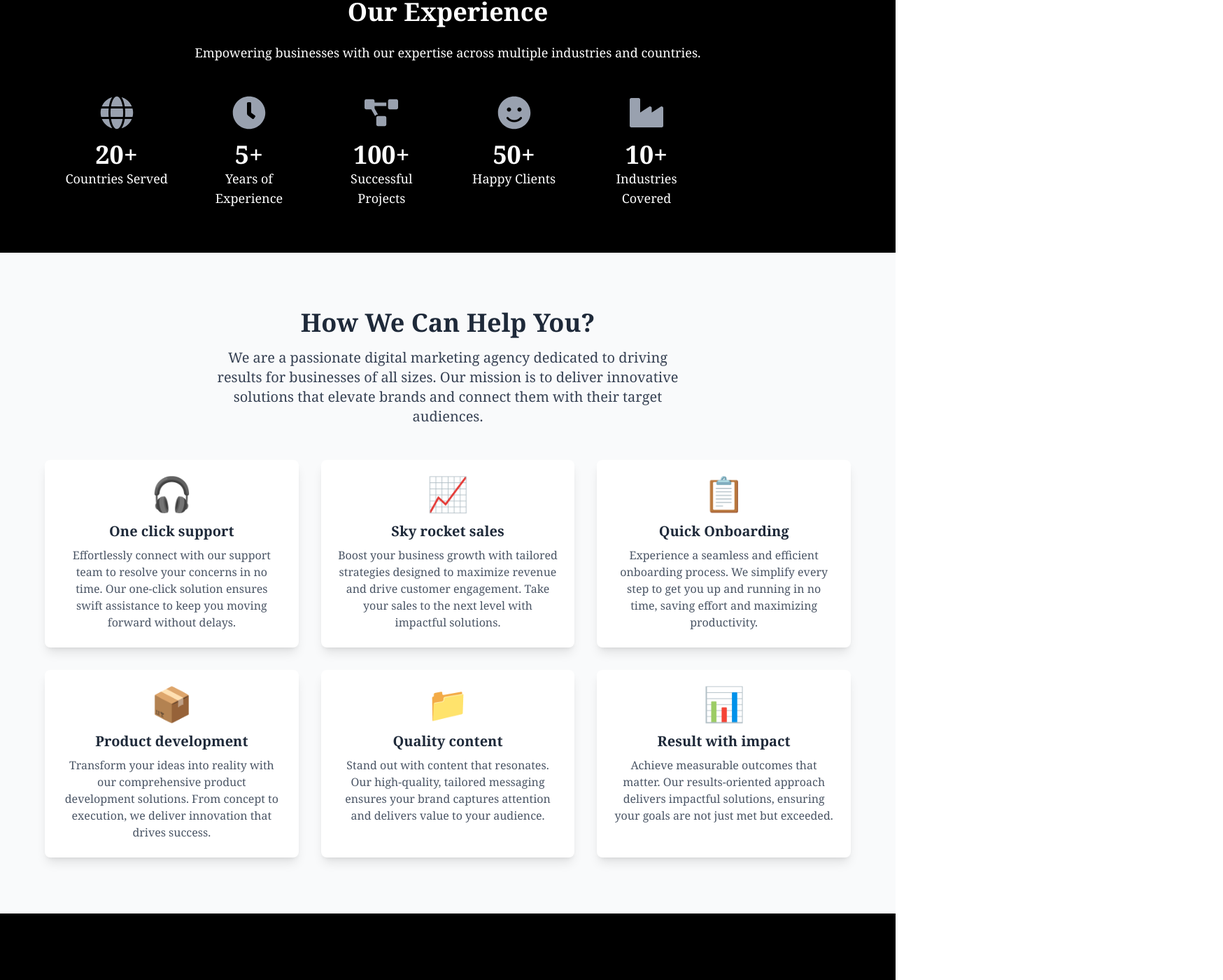
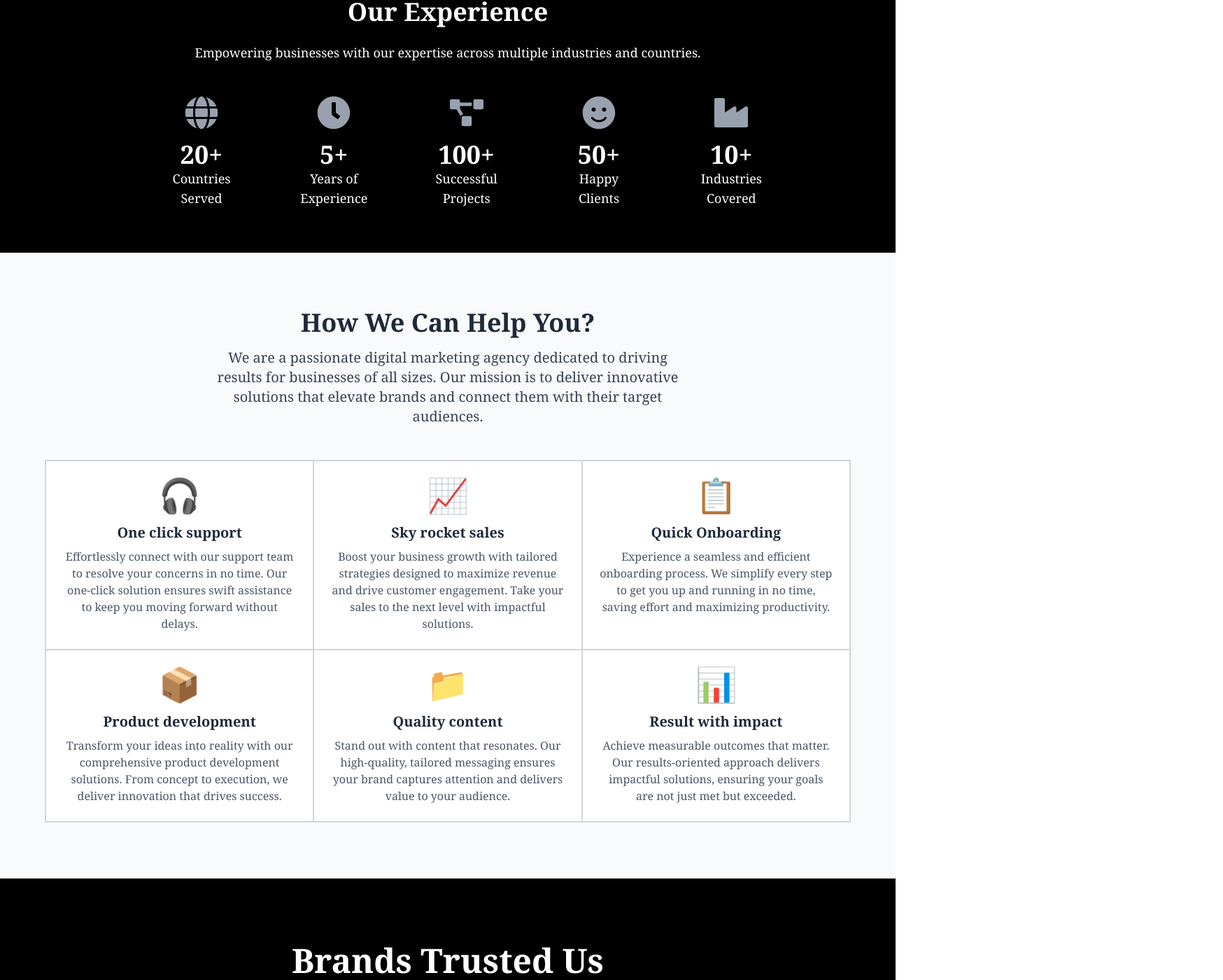
Before and after one commit to abh0007/digitalworldbyt, a React (Vite) app: page / in a window 1280 px wide. Shown: the part 1905-3305 px from the top of the page at 70% size, 1748 px wide, since content can reach past the window. Built offline with nearby package versions, Linux system fonts and the light colour scheme.

Commit message:
2/6 final

```diff
--- a/src/components/Footer.jsx
+++ b/src/components/Footer.jsx
@@ -52,7 +52,7 @@ const ContactUs = () => {
   };
 
   return (
-    <footer className="bg-white text-black py-10 font-sans font-serif">
+    <footer className="bg-white text-black py-10 font-sans font-serif ">
       <div className="max-w-6xl mx-auto px-6 grid grid-cols-1 md:grid-cols-4 gap-8">
 
         {/* Logo & About */}
--- a/src/pages/Home.jsx
+++ b/src/pages/Home.jsx
@@ -168,9 +168,9 @@ function Home() {
         {/* Desktop Grid View */}
         <div className="hidden md:grid grid-cols-2 md:grid-cols-3 lg:grid-cols-6 gap-8">
           {stats.map((stat, index) => (
-            <div key={index} className="flex flex-col items-center">
+            <div key={index} className="flex flex-col items-center lg:px-50">
               {stat.icon}
-              <span className="text-4xl font-bold text-white mt-4">{stat.value}</span>
+              <span className="text-4xl font-bold text-white mt-4 ">{stat.value}</span>
               <span className="text-lg">{stat.label}</span>
             </div>
           ))}
@@ -211,8 +211,8 @@ function Home() {
     </motion.p>
   </div>
 
-        {/* Services Grid */}
-        <div className="mt-12 grid grid-cols-1 sm:grid-cols-2 lg:grid-cols-3 gap-8 max-w-6xl mx-auto">
+  {/* Services Grid with Border Net Structure */}
+  <div className="mt-12 grid grid-cols-1 sm:grid-cols-2 lg:grid-cols-3 border border-gray-300 max-w-6xl mx-auto">
     {[
       { icon: '🎧', title: 'One click support', description: 'Effortlessly connect with our support team to resolve your concerns in no time. Our one-click solution ensures swift assistance to keep you moving forward without delays.' },
       { icon: '📈', title: 'Sky rocket sales', description: 'Boost your business growth with tailored strategies designed to maximize revenue and drive customer engagement. Take your sales to the next level with impactful solutions.' },
@@ -221,10 +221,9 @@ function Home() {
       { icon: '📁', title: 'Quality content', description: 'Stand out with content that resonates. Our high-quality, tailored messaging ensures your brand captures attention and delivers value to your audience.' },
       { icon: '📊', title: 'Result with impact', description: 'Achieve measurable outcomes that matter. Our results-oriented approach delivers impactful solutions, ensuring your goals are not just met but exceeded.' },
     ].map((service, index) => (
-
       <motion.div
         key={index}
-              className="bg-white p-6 rounded-lg text-center shadow-lg hover:shadow-2xl transition-all duration-300"
+        className="bg-white p-6 text-center hover:shadow-xl transition-all duration-300 border border-gray-300"
         whileHover={{ scale: 1.05 }}
         initial={{ opacity: 0, y: 30 }}
         animate={{ opacity: 1, y: 0 }}
@@ -243,10 +242,12 @@ function Home() {
   </div>
 </section>
 
+
+
       {/* Trusted Brands Section */}
       <section className="py-20 bg-black">
         <div className="max-w-8xl mx-auto text-container text-center">
-          <h2 className="text-white text-3xl sm:text-4xl font-bold mb-6">Brands Trusted Us</h2>
+          <h2 className="text-white text-xl sm:text-xl md:text-3xl lg:text-4xl font-bold mb-6">Brands Trusted Us</h2>
           <div className="brand-slider flex overflow-hidden">
             <div className="animate-loop-scroll flex gap-8">
               {["logo7.jpg", "logo8.jpg", "logo9.jpg", "logo10.jpg", "logo11.jpg", "logo12.jpg", "logo13.jpg"].map((logo, index) => (
@@ -262,12 +263,13 @@ function Home() {
         </div>
       </section>
       <section className="linkedin p-4  bg-white">
+      <h2 className="text-black text-center p-5 text-xl sm:text-xl md:text-3xl lg:text-4xl font-bold  mb-6">Free Advice From the Founder</h2>
       {/* Mobile: Horizontal scroll | Desktop: Stays same */}
       <div className="flex flex-nowrap lg:flex-row gap-6 overflow-x-auto lg:overflow-visible snap-x snap-mandatory lg:px-40 scrollbar-hide">
         {posts.map((post, index) => (
           <div
             key={index}
-            className="flex-shrink-0 w-[85%] sm:w-[80%] md:w-[60%] lg:w-auto snap-center lg:px-20"
+            className="flex-shrink-0 w-[85%] sm:w-[80%] md:w-[60%] lg:w-auto snap-center lg:px-26"
           >
             <iframe
               src={post}
```
Lines whose indentation alone changed are shown as unchanged.
